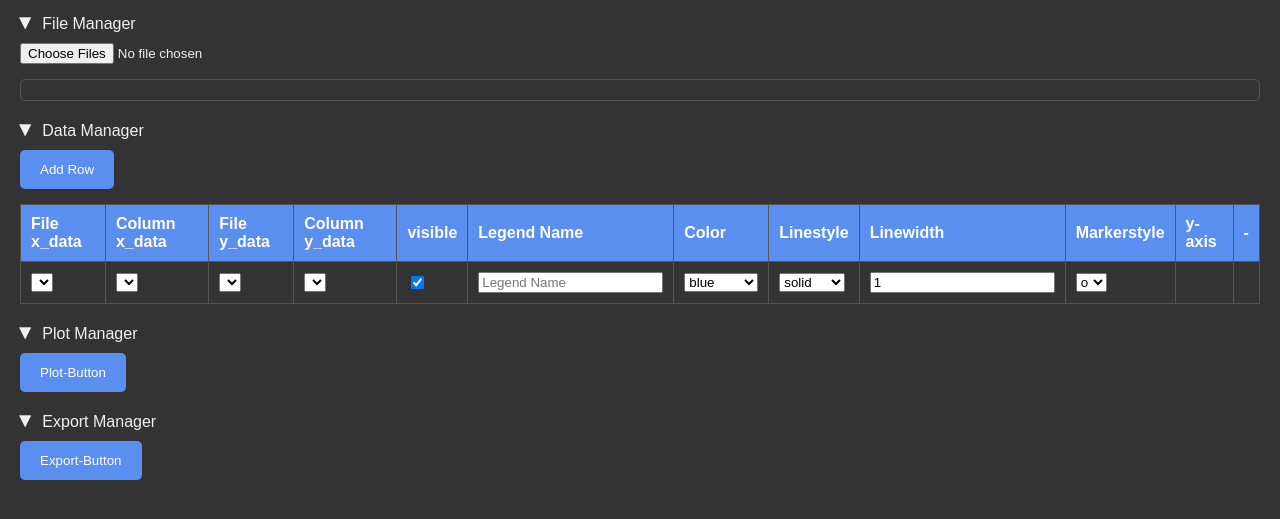
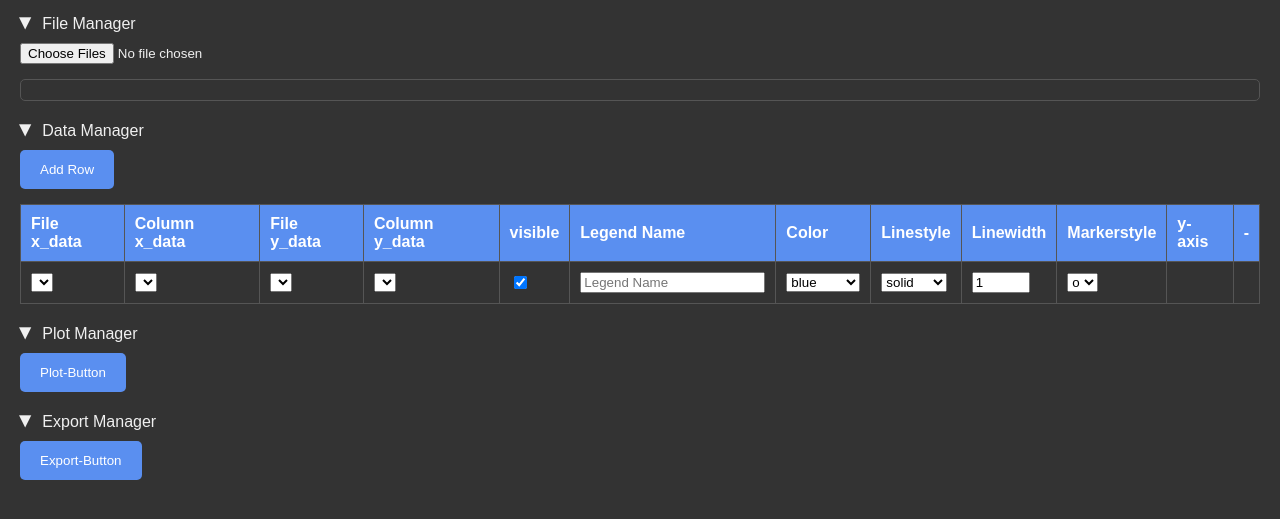
Before and after one commit to syntaxsieche/latex_tools, a plain HTML site: page PloTeX/PloTeX_main.html in a window 1280 px wide. Both pictures are taken after a click on the button "Add Row". Shown: the part 93-612 px from the top of the page. Drawn offline with Linux system fonts and the light colour scheme.

Commit message:
breite linewidth spalte nun vernümftig

```diff
--- a/PloTeX/PloTeX_main.html
+++ b/PloTeX/PloTeX_main.html
@@ -293,14 +293,14 @@
             </select>`;
 
             const linestyleCell = newRow.insertCell(7);
-            linestyleCell.innerHTML = `<select>
-                <option value="solid">solid</option>
-                <option value="dashed">dashed</option>
-                <option value="none">none</option>
+            linestyleCell.innerHTML = `<select style="width: auto;">
+            <option value="solid">solid</option>
+            <option value="dashed">dashed</option>
+            <option value="none">none</option>
             </select>`;
 
             const linewidthCell = newRow.insertCell(8);
-            linewidthCell.innerHTML = `<input type="number" value="1" min="0.5" step="0.5">`;
+            linewidthCell.innerHTML = `<input type="number" value="1" min="0.5" step="0.5" style="width: 50px;">`;
 
             const markerstyleCell = newRow.insertCell(9);
             markerstyleCell.innerHTML = `<select>
```
